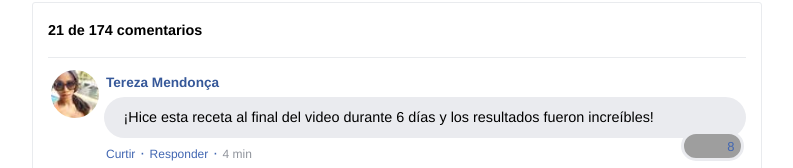
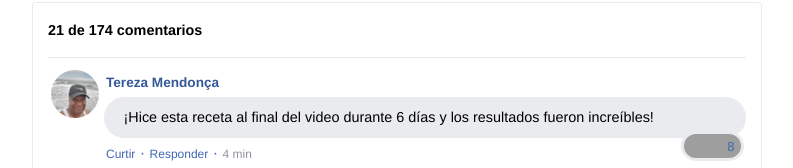
Before and after one commit to Danaga04/salud360ahora.site, a plain HTML site: page index.html in a window 1280 px wide. Shown: the part 486-654 px from the top of the page, without its empty margins (243-1036 px from the left). Drawn offline with nearby package versions, Linux system fonts and the light colour scheme; grey boxes are pictures that could not be loaded; a script that the page names is missing.

Commit message:
Update index.html

```diff
--- a/index.html
+++ b/index.html
@@ -105,7 +105,7 @@
               <table class="fb-comments-comment">
                 <tbody>
                   <tr>
-                    <td rowspan="3" class="fb-comments-comment-img"><img src="./assets/img/comentarios/m2.jpeg"></td>
+                    <td rowspan="3" class="fb-comments-comment-img"><img src="./assets/img/comentarios/h1.jpeg"></td>
                     <td>
                       <font class="fb-comments-comment-name">
                         <name>Tereza Mendonça</name>
```
